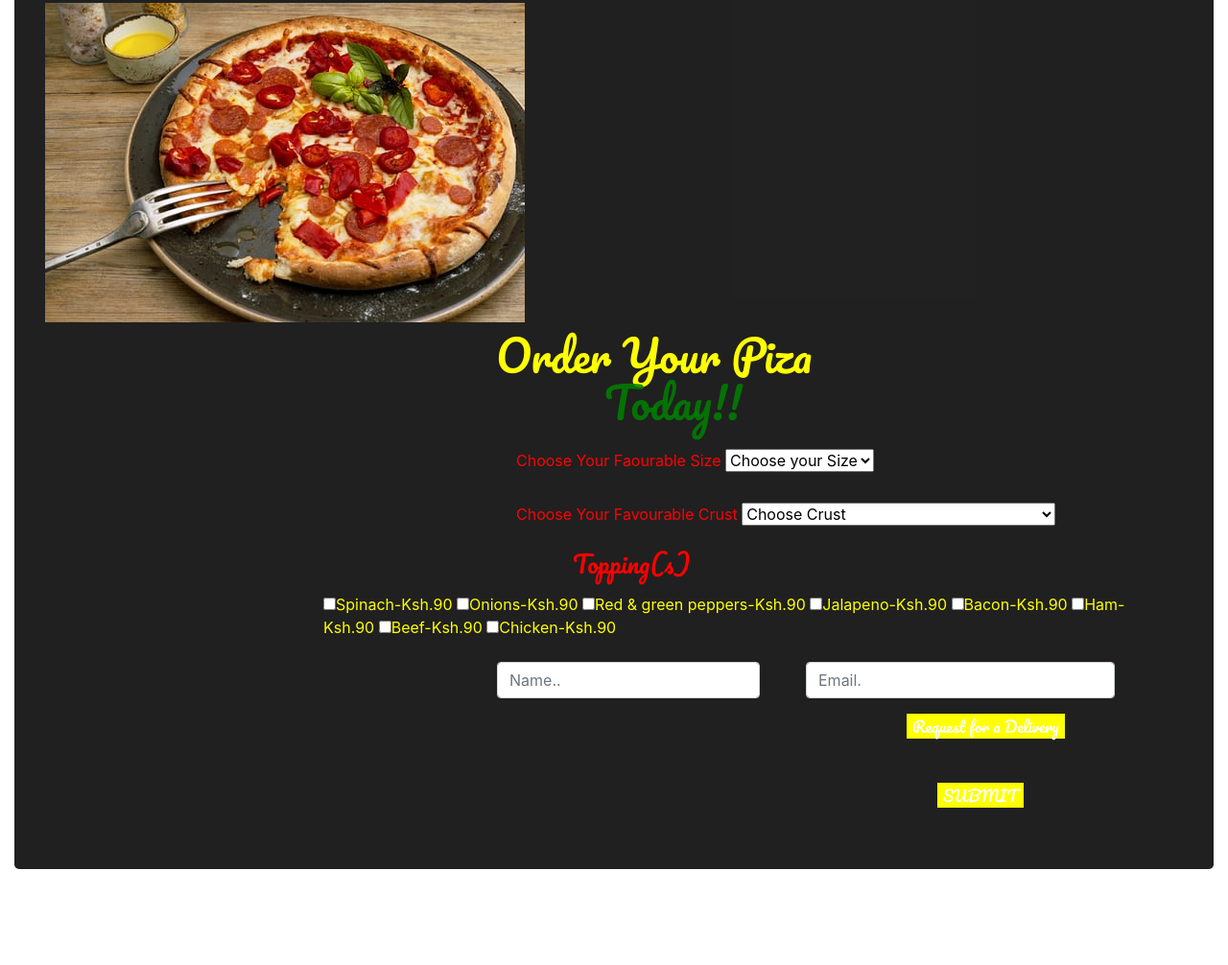
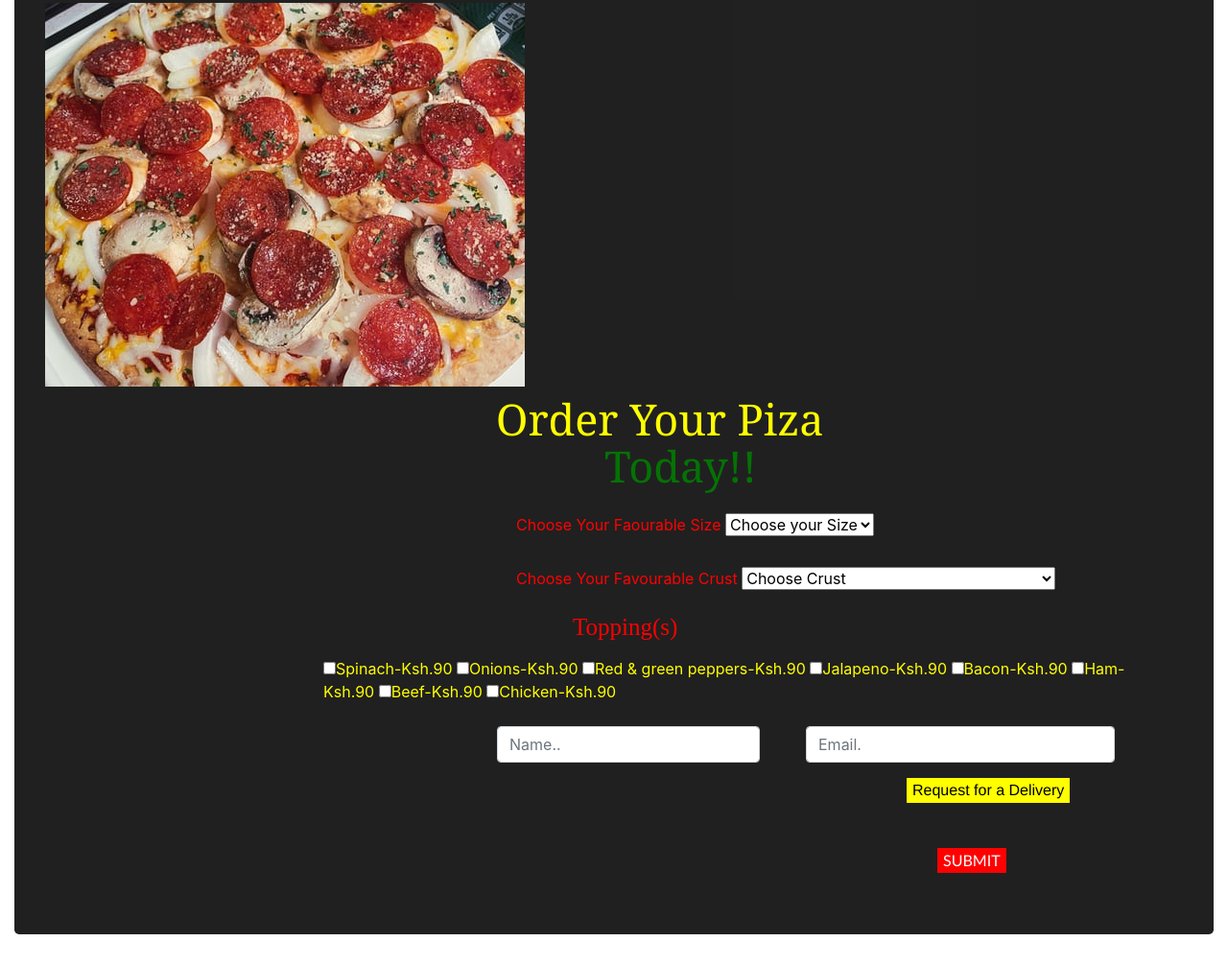
Before and after one commit to MichaelOmondi/Piza-inn, a plain HTML site: page index.html in a window 1280 px wide. Shown: the part 452-1458 px from the top of the page at 96% size. Before the commit the page ends 1390 px from the top, so only its background shows below. Drawn offline with nearby package versions, Linux system fonts and the light colour scheme; a script that the page names is missing.

Commit message:
changed backroung image

```diff
--- a/css/styles.css
+++ b/css/styles.css
@@ -7,6 +7,7 @@
     margin-top: 0px;
     width: 150px;
     height: 150px;
+
 }
 #img2 {
     float: right;
@@ -59,7 +60,7 @@ p {
     font-family: sans-serif;
 }
 .pg2 {
-    font-family: pacifico;
+    font-family: Georgia, 'Times New Roman', Times, serif;
     font-size: 45px;
 }
 #p3 {
@@ -93,21 +94,21 @@ p {
     margin-left: 88px;
     background-color:yellow;
     color:white;
-    font-family: Pacifico;
+    font-family: 'Segoe UI', Tahoma, Geneva, Verdana, sans-serif;
 }
 #delivery {
     margin-left: 860px;
     background-color:yellow;
-    color:white;
-    font-family: Pacifico;
+    color:black;
+    font-family: 'Franklin Gothic Medium', 'Arial Narrow', Arial, sans-serif;
     border: none;
 }
 #SBMT {
     margin-top: -26px;
     margin-left: 892px;
-    background-color:yellow;
+    background-color:red;
     color:white;
-    font-family: Pacifico;
+    font-family: 'Gill Sans', 'Gill Sans MT', Calibri, 'Trebuchet MS', sans-serif;
     border: none;
 }
 
@@ -117,7 +118,7 @@ p {
 }
 .pg3 {
     margin-left:260px;
-    font-family: Pacifico;
+    font-family: serif;
     font-size:25px;
     color:red;
 }
--- a/index.html
+++ b/index.html
@@ -24,8 +24,8 @@
                 <div class="bg1">
                     <p class="pg1" id="p1"><strong>Welcome to</strong></p>
                     <p class="pg1" id="p2"><strong> Piza-inn</strong></p>
-                    <div class="image1">
-                        <img class="img4" src="img/pizza1.jpeg">
+                    <div class="image1".>
+                        <img class="img4" src="img/pizza2.jpeg">
                     </div>
                 </div>
                 <p class="pg2" id="p3">Order Your Piza</p>
@@ -109,7 +109,7 @@
                         <div class="modal-dialog-centered" role="document">
                             <div class="modal-content modal-dialog">
                                 <div class="modal-header" style="text-align: center;">
-                                    <h5 class="modal-title" id="ModalCenterTitle">Please Make Your Order</h5>
+                                    <h5 class="modal-title" id="ModalCenterTitle">This is Your Order</h5>
                                     <button type="button" class="close" data-dismiss="modal" aria-label="Close">
                                         <span aria-hidden="true">&times;</span>
                                     </button>
```
Also changed, not shown: img/pizza2.jpeg (added).
